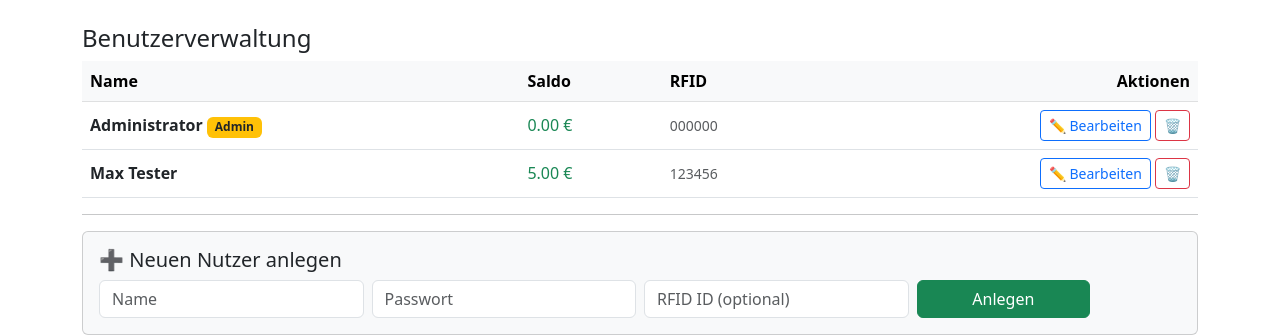
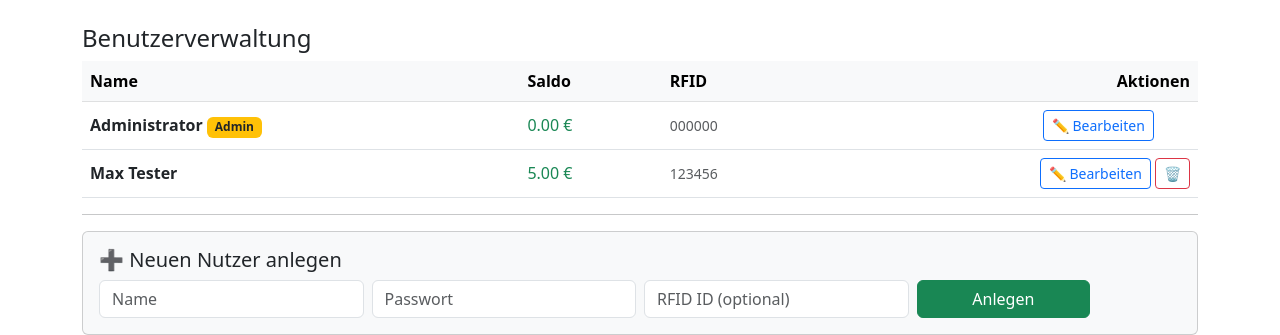
Before and after one commit to TyMan13133/kaffee_projekt, a Flask app: page /admin in a window 1280 px wide. Shown: the part 852-1187 px from the top of the page. Run offline with Flask 3, Linux system fonts and the light colour scheme; a user stored in the database is signed in; data comes from the database, SQL or seed files in the repository.

Commit message:
25.03.26 V2

```diff
--- a/templates/admin.html
+++ b/templates/admin.html
@@ -164,13 +164,15 @@
                         ✏ Bearbeiten
                     </button>
 
+                    {% if u.name != "Adminestrator" and u.name != "Administrator" %}
                     <form action="{{ url_for('admin_action') }}" method="POST" class="d-inline" onsubmit="return confirm('Wirklich löschen?');">
                         <input type="hidden" name="aktion" value="delete_user">
                         <input type="hidden" name="user_id" value="{{ u.id }}">
                         <button class="btn btn-sm btn-outline-danger">🗑</button>
                     </form>
-                </td>
-            </tr>
+                    {% else %}
+                    <span class="d-inline-block" style="width: 32px;"></span>
+                    {% endif %}
 
             <div class="modal fade" id="editModal{{ u.id }}" tabindex="-1">
                 <div class="modal-dialog">
```
Also changed, not shown: 1 other file.
